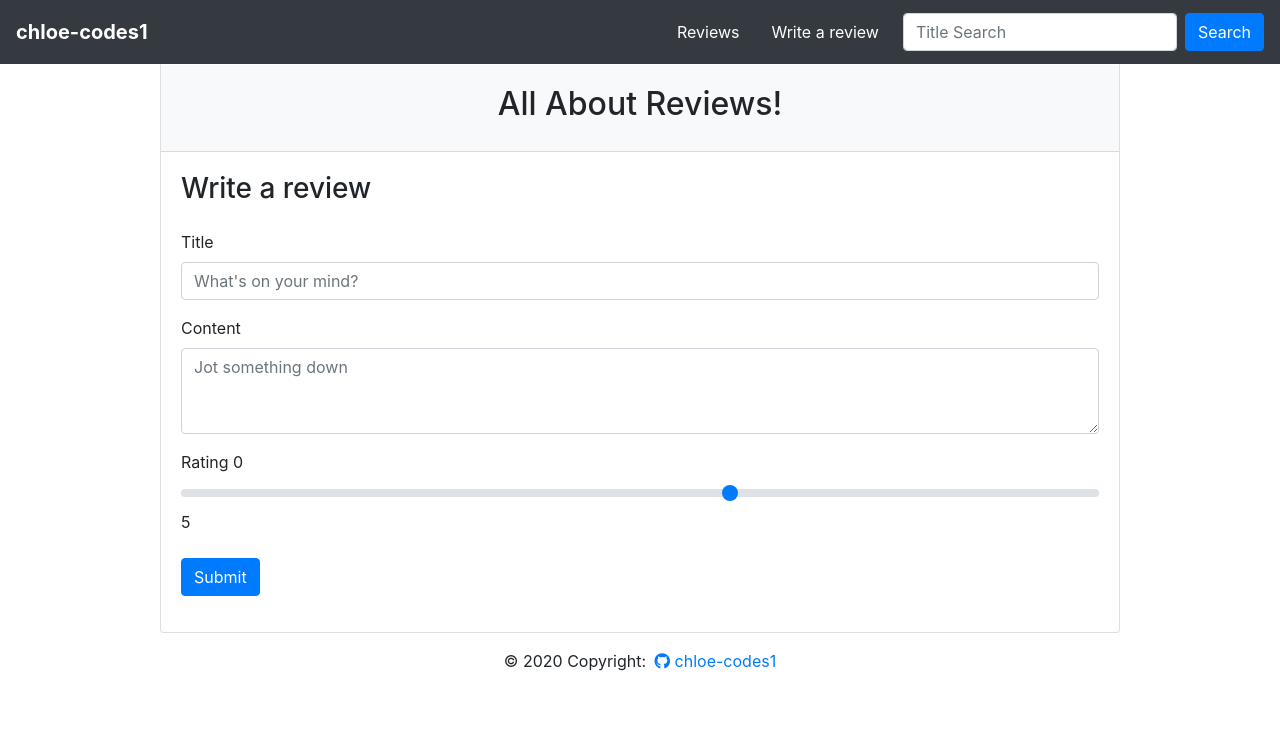
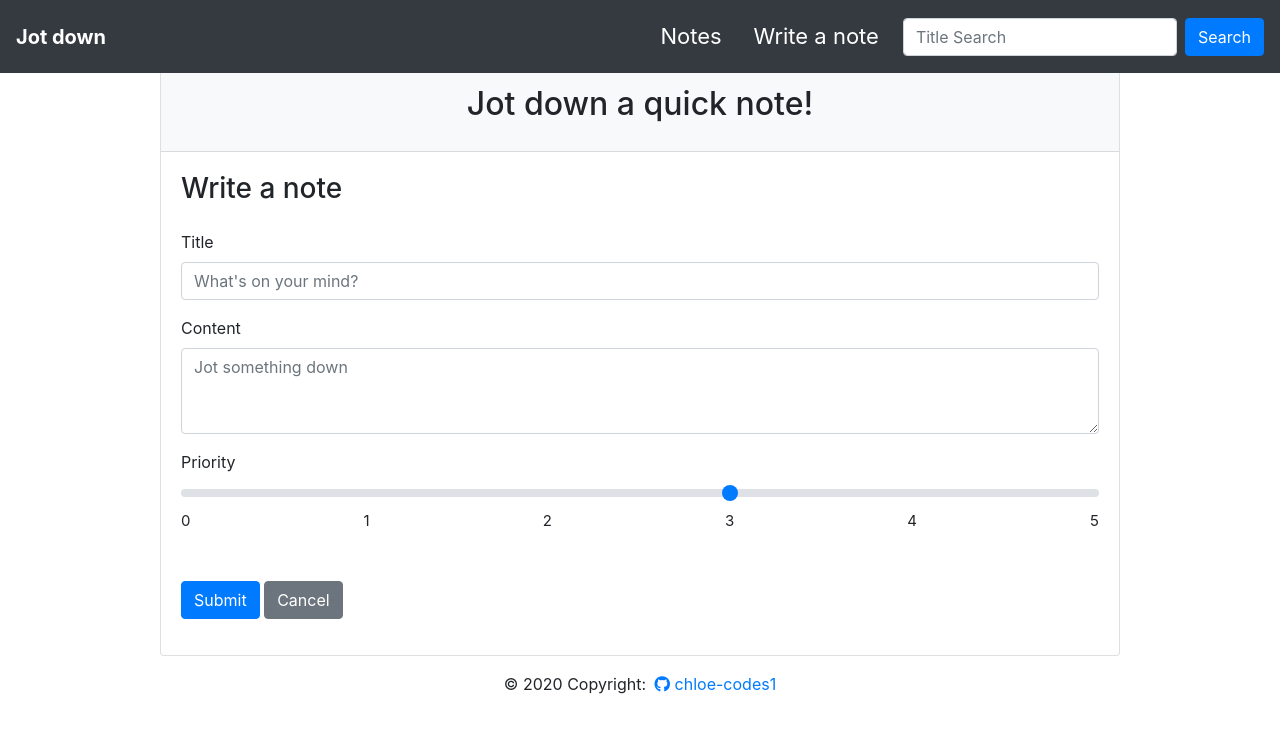
Before and after one commit to chloe-codes1/jot-down, a Django app: page /community/new_review/ in a window 1280 px wide. Shown: the top 733 px of the page. Run offline with Django 3.2, Linux system fonts and the light colour scheme; some libraries are stand-ins or nearby versions.

Commit message:
Initial commit

```diff
--- a/community/templates/community/new_review.html
+++ b/community/templates/community/new_review.html
@@ -2,7 +2,7 @@
 
 {% block content %}
 
-<h3>Write a review</h3>
+<h3>Write a note</h3>
 
 <form action="/community/create_review/" method="get">
 
@@ -15,11 +15,20 @@
     <label for="content">Content</label>
     <textarea type="text" class="form-control" name="content" rows="3" placeholder="Jot something down" required blank=False></textarea>
   </div>
-  <label for="customRange2">Rating</label>
-    0 <input type="range" class="custom-range" min="0" max="5" name="rank" required blank=False> 5
+  <label for="customRange2">Priority</label>
+    <input type="range" class="custom-range" min="0" max="5" name="rank" required blank=False>
+    <div class="d-flex justify-content-between" style='font-size:15px;'>
+      <span>0</span>
+      <span>1</span>
+      <span>2</span>
+      <span>3</span>
+      <span>4</span>
+      <span>5</span>
+    </div>
     <br>
     <br>
   <button type="submit" class="btn btn-primary">Submit</button>
+  <a href="/community/" class="btn btn-secondary">Cancel</a>
 
 </form>
 
--- a/community/templates/community/search_result.html
+++ b/community/templates/community/search_result.html
@@ -14,7 +14,7 @@
 
 <a class="text-decoration-none" href="/community/review_detail/{{ result.pk }}/" data-toggle="tooltip" data-placement="top" title="See Details">
 <div class="card hover text-white my-2 w-100"  onmouseover="this.style.backgroundColor='#868e96'" onmouseout="this.style.backgroundColor='#343A40'">
-  <div class="card-header d-flex justify-content-between"><h5>{{result.title}}  <span class="badge badge-warning mx-2">Rate {{result.rank}}</span></h5> <p class="mb-0 pt-1">{{review.created_at|date:'Y-m-d H:i'}}</p></div>
+ <div class="card-header d-flex justify-content-between"><span><h5 class="d-inline">{{result.title}}</h5><span class="badge badge-warning mx-2">Priority {{result.rank}}</span></span> <p class="mb-0 pt-1">{{review.created_at|date:'Y-m-d H:i'}}</p></div>
   <div class="card-body">
     <p class="card-title">{{result.content}}</p>
   </div>
@@ -22,7 +22,7 @@
 <a/>
 {% empty %}
 <h4 class="mt-4 text-center">We are sorry!</h4>
-<p class="text-center">Did not match any reviews we have</p>
+<p class="text-center">Did not match any notes we have</p>
 
 {% endfor %}
 
--- a/templates/base.html
+++ b/templates/base.html
@@ -11,22 +11,22 @@
   integrity="sha256-CSXorXvZcTkaix6Yvo6HppcZGetbYMGWSFlBw8HfCJo="
   crossorigin="anonymous"></script>
   <link rel="stylesheet" href="{% static 'css/style.css' %}">
-    <title>All About Reviews</title>
+    <title>Jot Down!</title>
 </head>
 <body>
 
 <nav class="navbar navbar-expand-md navbar-light fixed-top bg-dark py-1 mb-5">
-  <a class="navbar-brand" href="/community/"><strong class="text-white">chloe-codes1</strong></a>
+  <a class="navbar-brand" href="/community/"><strong class="text-white">Jot down</strong></a>
   <button class="navbar-toggler" type="button" data-toggle="collapse" data-target="#navbarTogglerDemo03" aria-controls="navbarTogglerDemo03" aria-expanded="false" aria-label="Toggle navigation">
     <span class="navbar-dark navbar-toggler-icon "></span>
   </button>
   <div class="collapse navbar-collapse " id="navbarTogglerDemo03">
     <ul class="navbar-nav ml-auto mt-2 mt-md-0 p-2">
       <li class="nav-item active mx-2">
-        <a class="nav-link text-white" href="/community/">Reviews<span class="sr-only">(current)</span></a>
+        <a class="nav-link text-white" href="/community/" style='font-size:22px;'>Notes<span class="sr-only">(current)</span></a>
       </li>
       <li class="nav-item mx-2">
-        <a class="nav-link text-white" href="/community/new_review/">Write a review</a>
+        <a class="nav-link text-white" href="/community/new_review/" style='font-size:22px;'>Write a note </a>
       </li>
     </ul>
   </div>
@@ -38,7 +38,7 @@
 
 <div class="card w-75 m-auto py-3">
   <div class="card-header text-center mt-5 bg-light">
-    <h2 class="py-2">All About Reviews!</h2>
+    <h2 class="py-2">Jot down a quick note!</h2>
   </div>
   <div class="card-body">
 
```
Also changed, not shown: community/templates/community/review_detail.html (+4 -4 lines), community/templates/community/review_list.html (+4 -4 lines), 1 other file.
